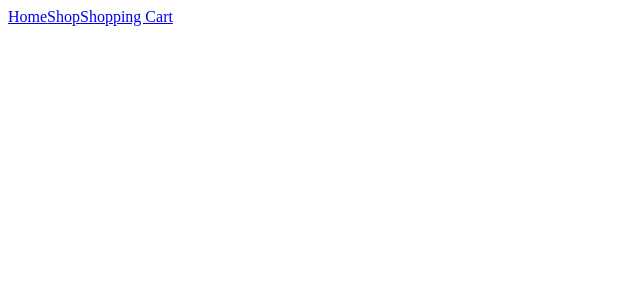
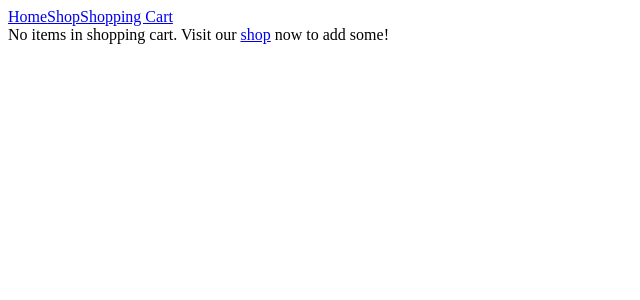
Before and after one commit to alejandrodriguez/clothes-line, a React (Create React App) app: page /checkout in a window 1280 px wide. Shown: the top 300 px of the page, without its empty margins (0-640 px from the left). Built offline with nearby package versions, Linux system fonts and the light colour scheme.

Commit message:
Added checkout component

```diff
--- a/src/App.js
+++ b/src/App.js
@@ -1,6 +1,7 @@
 import React, { useState } from "react";
 import Navbar from "./components/Navbar";
 import Shop from "./components/Shop";
+import Checkout from "./components/Checkout";
 import { BrowserRouter, Routes, Route } from "react-router-dom";
 import hatsrc from "./product-images/hat.jpg";
 import shirtsrc from "./product-images/shirt.jpg";
@@ -59,7 +60,6 @@ function App() {
 
     function handleQuantityChange(numOrOperation, product) {
         const index = products.indexOf(product);
-        console.log(product);
         if (index === -1) {
             throw new Error("Product could not be found.");
         }
@@ -74,6 +74,10 @@ function App() {
                 updatedProducts[index].quantityInCart - 1;
         }
         setProducts(updatedProducts);
+    }
+
+    function getProductsInCart() {
+        return products.filter(product => product.quantityInCart > 0);
     }
 
     return (
@@ -91,7 +95,15 @@ function App() {
                             />
                         }
                     />
-                    {/* <Route path="/checkout" element={<Checkout />} /> */}
+                    <Route
+                        path="/checkout"
+                        element={
+                            <Checkout
+                                handleQuantityChange={handleQuantityChange}
+                                products={products}
+                            />
+                        }
+                    />
                 </Routes>
             </div>
         </BrowserRouter>
--- /dev/null
+++ b/src/components/Checkout.js
@@ -0,0 +1,33 @@
+import { useState, useEffect } from "react";
+import Product from "./Product";
+import { Link } from "react-router-dom";
+
+function Checkout(props) {
+    let [productsInCart, setProductsInCart] = useState(props.products);
+
+    useEffect(() => {
+        setProductsInCart(
+            props.products.filter(product => product.quantityInCart > 0)
+        );
+    }, []);
+
+    return productsInCart.length > 0 ? (
+        <div>
+            {productsInCart.map(product => (
+                <Product
+                    handleQuantityChange={props.handleQuantityChange}
+                    key={product.id}
+                    product={product}
+                    inShoppingCart={true}
+                />
+            ))}
+        </div>
+    ) : (
+        <div>
+            No items in shopping cart. Visit our <Link to="/shop">shop</Link>{" "}
+            now to add some!
+        </div>
+    );
+}
+
+export default Checkout;
--- a/src/components/Product.js
+++ b/src/components/Product.js
@@ -10,7 +10,7 @@ function Product(props) {
                     type="number"
                     min="1"
                     max="10"
-                    value={props.product.quantity}
+                    value={props.product.quantityInCart}
                     onChange={e =>
                         props.handleQuantityChange(
                             parseInt(e.target.value, 10),
```
